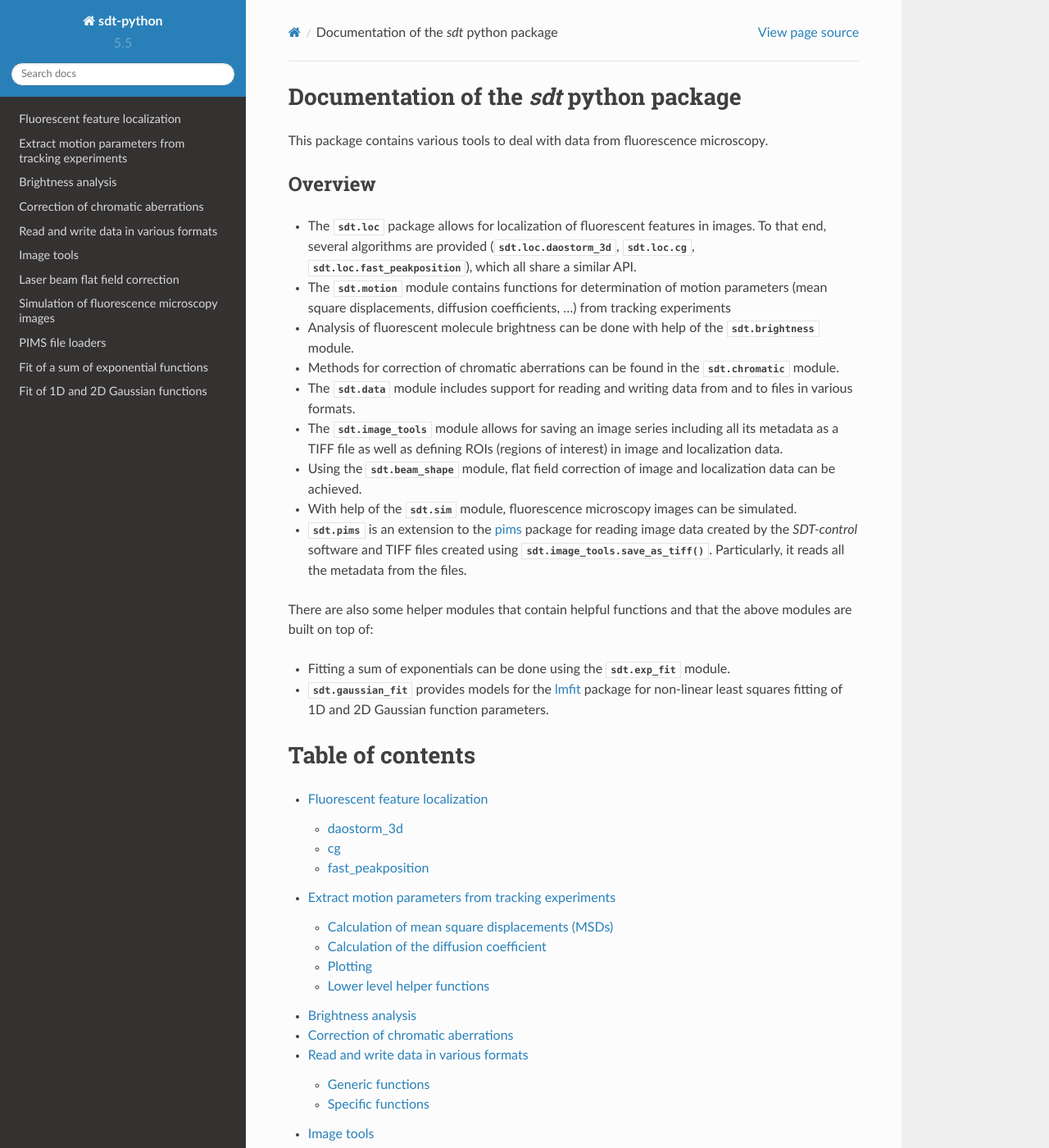
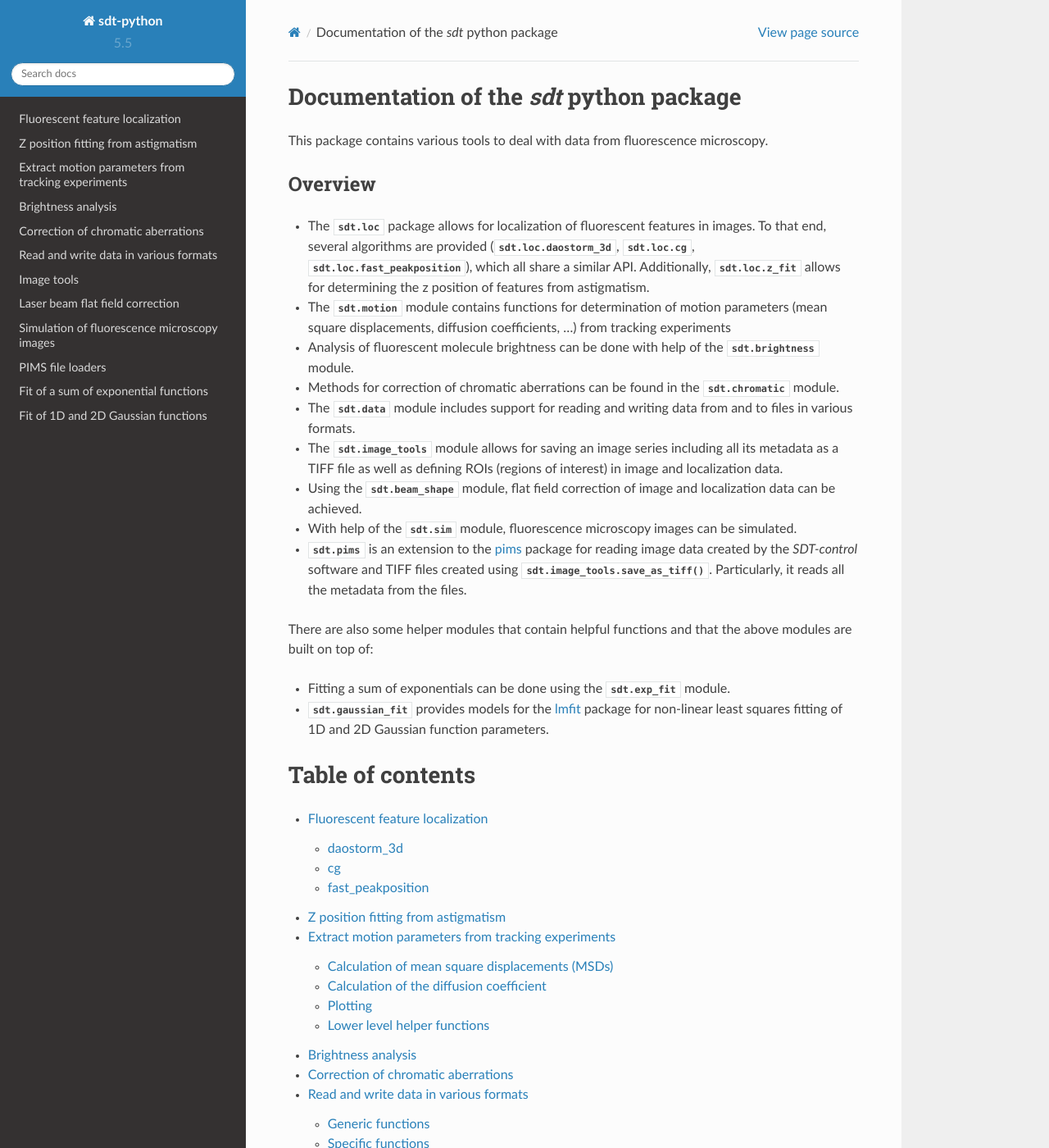
Before and after one commit to schuetzgroup/sdt-python, a Sphinx documentation site: the page built from doc/index.rst, in a window 1280 px wide and 1400 px high. Shown: the whole window at 82% size. Built offline with Sphinx 7.4.7 and the Read the Docs theme 2.0.0, drawn with Linux system fonts in a browser that asks for light colours.

Commit message:
doc: Document loc.z_fit

```diff
--- a/doc/index.rst
+++ b/doc/index.rst
@@ -17,6 +17,8 @@ Overview
   features in images. To that end, several algorithms are provided
   (:py:mod:`sdt.loc.daostorm_3d`, :py:mod:`sdt.loc.cg`,
   :py:mod:`sdt.loc.fast_peakposition`),  which all share a similar API.
+  Additionally, :py:mod:`sdt.loc.z_fit` allows for determining the z
+  position of features from astigmatism.
 - The :py:mod:`sdt.motion` module contains functions for determination of
   motion parameters (mean square displacements, diffusion coefficients, …)
   from tracking experiments
@@ -57,6 +59,7 @@ Table of contents
   :maxdepth: 2
 
   loc
+  z_fit
   motion
   brightness
   chromatic
```
Also changed, not shown: doc/z_fit.rst (added, +17 -0 lines).
